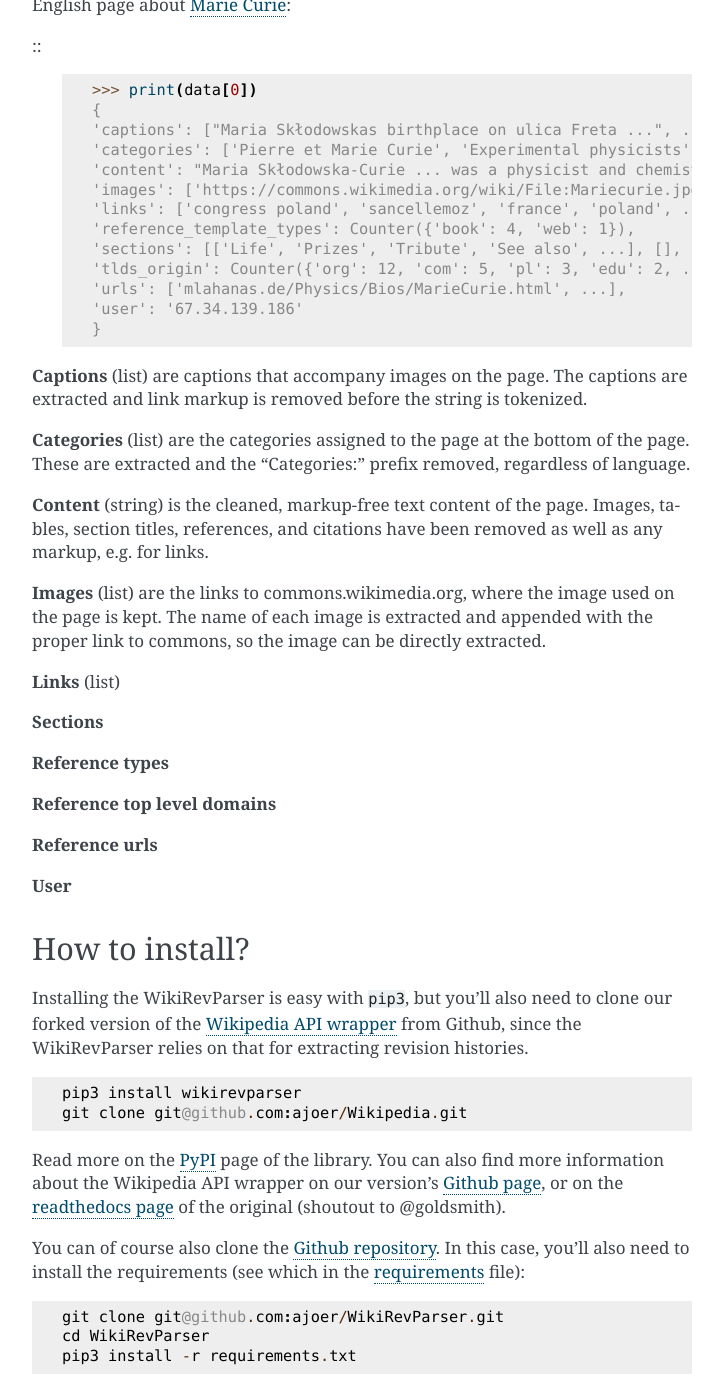
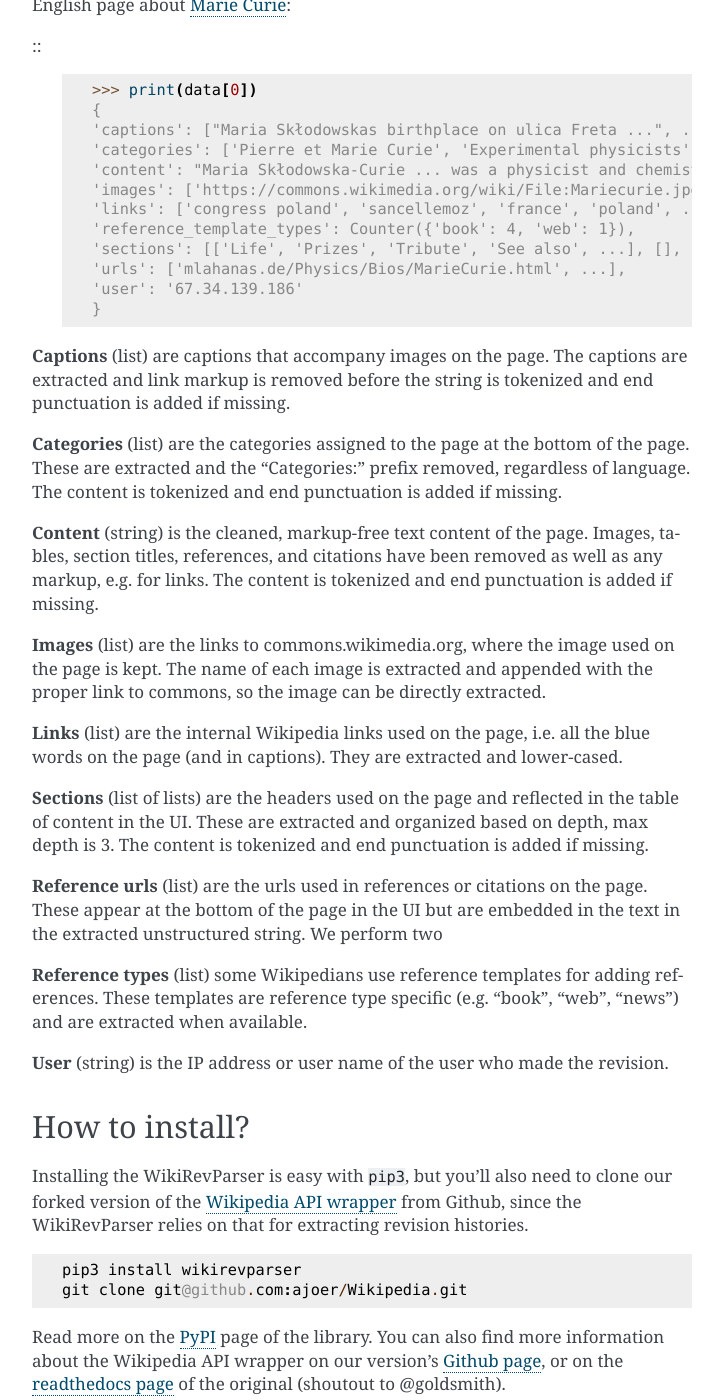
Before and after one commit to ajoer/WikiRevParser, a Sphinx documentation site: the page built from docs/source/documentation.rst, in a window 1280 px wide and 1400 px high, scrolled down 1315 px. Shown: the whole window, without its empty margins (388-1111 px from the left). Built offline with Sphinx 7.4.7, drawn with Linux system fonts in a browser that asks for light colours.

Commit message:
adding content

```diff
--- a/docs/source/documentation.rst
+++ b/docs/source/documentation.rst
@@ -51,31 +51,29 @@ In the following, we use the data for a timepoint in the revision history of the
 	'links': ['congress poland', 'sancellemoz', 'france', 'poland', ...],
 	'reference_template_types': Counter({'book': 4, 'web': 1}),
 	'sections': [['Life', 'Prizes', 'Tribute', 'See also', ...], [], []],
-	'tlds_origin': Counter({'org': 12, 'com': 5, 'pl': 3, 'edu': 2, ...],
 	'urls': ['mlahanas.de/Physics/Bios/MarieCurie.html', ...],
 	'user': '67.34.139.186'
 	}
 
 **Captions** (list) are captions that accompany images on the page.
-The captions are extracted and link markup is removed before the string is tokenized.
+The captions are extracted and link markup is removed before the string is tokenized and end punctuation is added if missing.
 
-**Categories** (list) are the categories assigned to the page at the bottom of the page. These are extracted and the "Categories:" prefix removed, regardless of language.
+**Categories** (list) are the categories assigned to the page at the bottom of the page. These are extracted and the "Categories:" prefix removed, regardless of language. The content is tokenized and end punctuation is added if missing.
 
-**Content** (string) is the cleaned, markup-free text content of the page. Images, tables, section titles, references, and citations have been removed as well as any markup, e.g. for links.
+**Content** (string) is the cleaned, markup-free text content of the page. Images, tables, section titles, references, and citations have been removed as well as any markup, e.g. for links. The content is tokenized and end punctuation is added if missing.
 
 **Images** (list) are the links to commons.wikimedia.org, where the image used on the page is kept. The name of each image is extracted and appended with the proper link to commons, so the image can be directly extracted.
 
-**Links** (list)
+**Links** (list) are the internal Wikipedia links used on the page, i.e. all the blue words on the page (and in captions). They are extracted and lower-cased.
 
-**Sections**
+**Sections** (list of lists) are the headers used on the page and reflected in the table of content in the UI. These are extracted and organized based on depth, max depth is 3. The content is tokenized and end punctuation is added if missing.
 
-**Reference types**
+**Reference urls** (list) are the urls used in references or citations on the page. These appear at the bottom of the page in the UI but are embedded in the text in the extracted unstructured string.
+We perform two
 
-**Reference top level domains**
+**Reference types** (list) some Wikipedians use reference templates for adding references. These templates are reference type specific (e.g. "book", "web", "news") and are extracted when available.
 
-**Reference urls**
-
-**User**
+**User** (string) is the IP address or user name of the user who made the revision.
 
 
 How to install?
```
